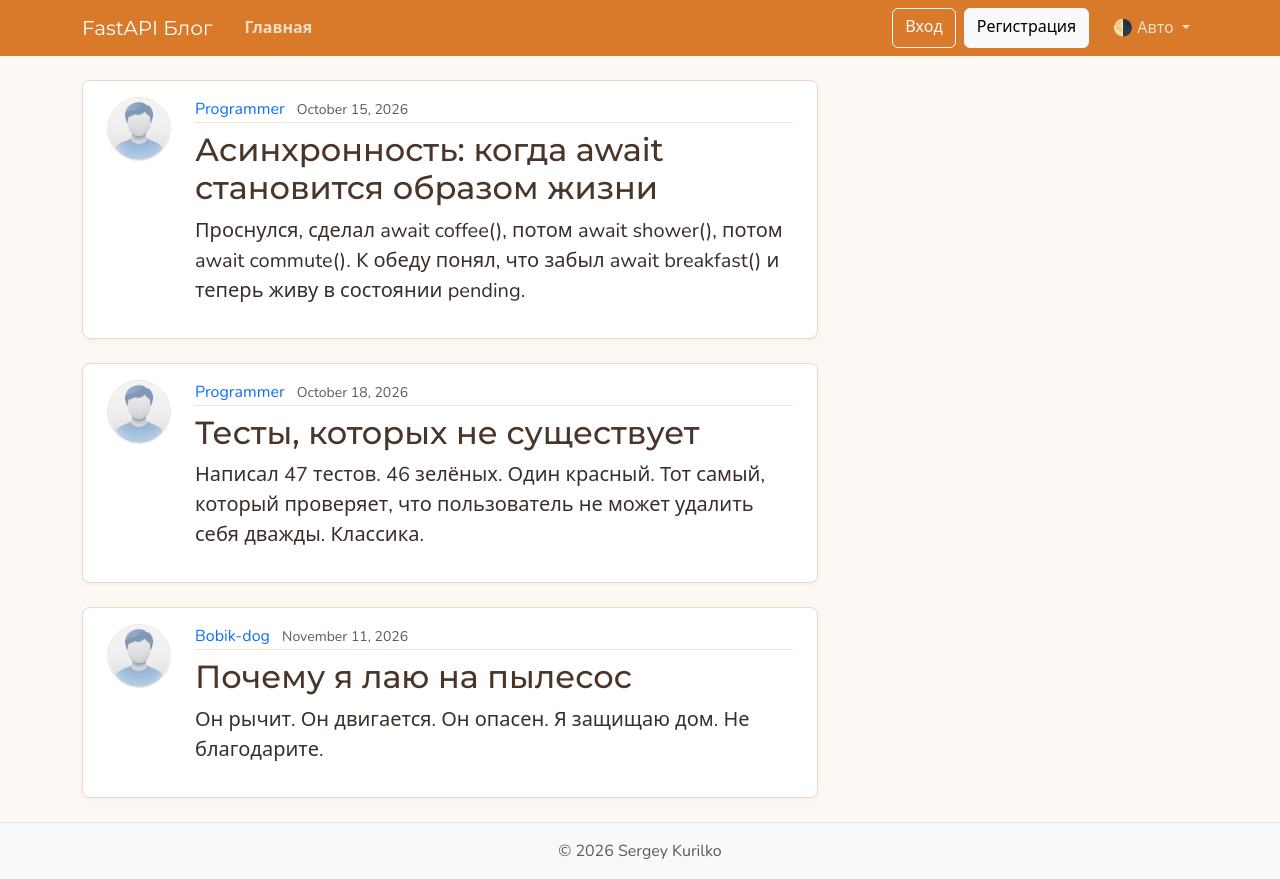
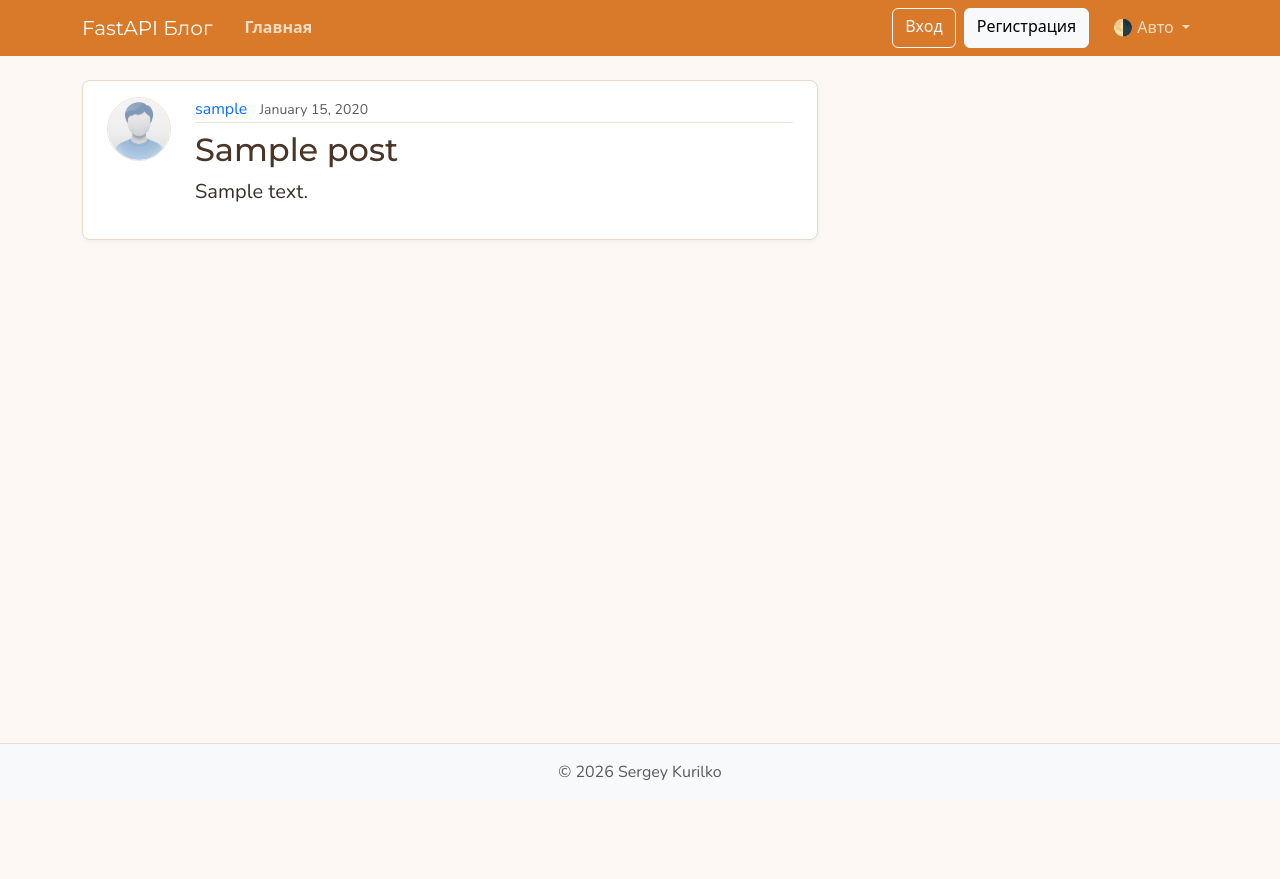
Before and after one commit to SergeyKurilko/fastapiBlog, a FastAPI app: page / in a window 1280 px wide. After the commit the page ends 780 px from the top, so only its background shows below. Run offline with FastAPI, Linux system fonts and the light colour scheme; tables that the repository leaves empty hold one stand-in row (values such as "Sample post").

Commit message:
episode 5

```diff
--- /dev/null
+++ b/database.py
@@ -0,0 +1,15 @@
+from sqlalchemy import create_engine
+from sqlalchemy.orm import DeclarativeBase, sessionmaker
+
+DB_URL = "sqlite:///./fastapi_blog.db"
+
+engine = create_engine(url=DB_URL, connect_args={"check_same_thread": False}, echo=True)
+
+SessionLocal = sessionmaker(bind=engine, autoflush=False, autocommit=False)
+
+class Base(DeclarativeBase):
+    pass
+
+def get_db_session():
+    with SessionLocal() as db_session:
+        yield db_session
--- a/main.py
+++ b/main.py
@@ -1,73 +1,45 @@
+from typing import Annotated
+
 from starlette.exceptions import HTTPException as StarletteHttpException
-from fastapi import FastAPI, Request, HTTPException, status
+from fastapi import FastAPI, Request, HTTPException, status, Depends
 from fastapi.templating import Jinja2Templates
 from fastapi.staticfiles import StaticFiles
 from fastapi.responses import JSONResponse
 from fastapi.exceptions import RequestValidationError
-from schemas import PostResponse, PostCreate
+from sqlalchemy import select
+from sqlalchemy.orm import Session
+
+import models
+from database import Base, engine, get_db_session
+from schemas import PostResponse, PostCreate, UserCreate, UserResponse
+
+# Создание БД
+Base.metadata.create_all(bind=engine)
 
 templates = Jinja2Templates(directory="templates")
 
 app = FastAPI()
 app.mount("/static", StaticFiles(directory="static"), name="static")
+app.mount("/media", StaticFiles(directory="media"), name="media")
 
-posts: list[dict] = [
-    {
-        "id": 1,
-        "author": "Programmer",
-        "title": "Асинхронность: когда await становится образом жизни",
-        "content": "Проснулся, сделал await coffee(), потом await shower(), потом await commute(). К обеду понял, что забыл await breakfast() и теперь живу в состоянии pending.",
-        "created_at": "October 15, 2026"
-    },
-    {
-        "id": 2,
-        "author": "Programmer",
-        "title": "Тесты, которых не существует",
-        "content": "Написал 47 тестов. 46 зелёных. Один красный. Тот самый, который проверяет, что пользователь не может удалить себя дважды. Классика.",
-        "created_at": "October 18, 2026",
-    },
-    {
-        "id": 3,
-        "author": "Bobik-dog",
-        "title": "Почему я лаю на пылесос",
-        "content": "Он рычит. Он двигается. Он опасен. Я защищаю дом. Не благодарите.",
-        "created_at": "November 11, 2026",
-    },
-]
-
-def get_post_by_id(post_id: int):
-    for post in posts:
-        if post["id"] == post_id:
-            return post
-    return None
 
 @app.get("/", include_in_schema=False, name="home")
 @app.get("/posts", include_in_schema=False, name="posts")
-def home_page(request: Request):
+def home_page(request: Request, db: Annotated[Session, Depends(get_db_session)]):
+    result = db.execute(select(models.Post))
+    posts = result.scalars().all()
     return templates.TemplateResponse(
         request,
         "home_page.html",
         context={"posts": posts, "title": "Посты"}
     )
 
-@app.post("/api/posts", response_model=PostResponse, status_code=status.HTTP_201_CREATED)
-def create_post(post_create: PostCreate):
-    next_id = max([post["id"] for post in posts]) + 1 if posts else 1
-    new_post = {
-        "id": next_id,
-        "author": post_create.author,
-        "title": post_create.title,
-        "content": post_create.content,
-        "created_at": "November 20, 2026",
-    }
-    posts.append(new_post)
-    return new_post
-
 @app.get("/posts/{post_id}", include_in_schema=False)
-def get_post_detail_page(request: Request, post_id: int):
-    post = get_post_by_id(post_id)
+def get_post_detail_page(request: Request, post_id: int, db: Annotated[Session, Depends(get_db_session)]):
+    result = db.execute(select(models.Post).where(models.Post.id == post_id))
+    post = result.scalars().first()
     if post:
-        context = {"title": post.get("title")[:20], "post": post}
+        context = {"title": post.title[:20], "post": post}
         return templates.TemplateResponse(
             request,
             "post_detail.html",
@@ -75,13 +47,118 @@ def get_post_detail_page(request: Request, post_id: int):
         )
     raise HTTPException(status_code=status.HTTP_404_NOT_FOUND, detail="Post not found")
 
+
+@app.get("/users/{user_id}/posts", include_in_schema=False, name="posts_by_user")
+def user_posts_page(
+        request: Request,
+        user_id: int,
+        db: Annotated[Session, Depends(get_db_session)]
+):
+    get_user_stmt = select(models.User).where(models.User.id == user_id)
+    get_user_result = db.execute(get_user_stmt)
+    user = get_user_result.scalar_one_or_none()
+    if user is None:
+        raise HTTPException(
+            status_code=status.HTTP_404_NOT_FOUND, detail="User not found"
+        )
+    posts_stmt = select(models.Post).where(models.Post.user_id == user.id)
+    posts_result = db.execute(posts_stmt)
+    posts = posts_result.scalars().all()
+    return templates.TemplateResponse(
+        request,
+        "user_posts.html",
+        {"posts": posts, "title": f"Посты от {user.username}", "user": user}
+    )
+
+
+@app.post("/api/users", response_model=UserResponse, status_code=status.HTTP_201_CREATED)
+def create_user(user: UserCreate, db: Annotated[Session, Depends(get_db_session)]):
+    username_exist_stmt = select(models.User).where(models.User.username == user.username)
+    username_exists_result = db.execute(username_exist_stmt)
+    existing_user = username_exists_result.scalar_one_or_none()
+    if existing_user:
+        raise HTTPException(
+            status_code=status.HTTP_400_BAD_REQUEST,
+            detail="User already exists"
+        )
+
+    email_exists_stmt = select(models.User).where(models.User.email == user.email)
+    email_exists_result = db.execute(email_exists_stmt)
+    email_exists_user = email_exists_result.scalar_one_or_none()
+    if email_exists_user:
+        raise HTTPException(
+            status_code=status.HTTP_400_BAD_REQUEST,
+            detail="Email already exists"
+        )
+    new_user = models.User(
+        username=user.username,
+        email=user.email
+    )
+    db.add(new_user)
+    db.commit()
+    db.refresh(new_user)
+    return new_user
+
+@app.get("/api/users/{user_id}", response_model=UserResponse)
+def get_user(user_id: int, db: Annotated[Session, Depends(get_db_session)]):
+    get_user_stmt = select(models.User).where(models.User.id == user_id)
+    get_user_result = db.execute(get_user_stmt)
+    user = get_user_result.scalar_one_or_none()
+    if user is None:
+        raise HTTPException(
+            status_code=status.HTTP_404_NOT_FOUND,
+            detail="User not found"
+        )
+    return user
+
+@app.get("/api/users/{user_id}/posts", response_model=list[PostResponse], status_code=status.HTTP_200_OK)
+def get_posts_by_user(user_id: int, db: Annotated[Session, Depends(get_db_session)]):
+    get_user_stmt = select(models.User).where(models.User.id == user_id)
+    get_user_result = db.execute(get_user_stmt)
+    user = get_user_result.scalar_one_or_none()
+    if user is None:
+        raise HTTPException(
+            status_code=status.HTTP_404_NOT_FOUND,
+            detail="User not found"
+        )
+    posts_stmt = select(models.Post).where(models.Post.user_id == user.id)
+    posts_result = db.execute(posts_stmt)
+    posts = posts_result.scalars().all()
+    return posts
+
+@app.post(
+    "/api/posts", response_model=PostResponse, status_code=status.HTTP_201_CREATED
+)
+def create_post(post_create: PostCreate, db:Annotated[Session, Depends(get_db_session)]):
+    get_user_stmt = select(models.User).where(models.User.id == post_create.user_id)
+    get_user_result = db.execute(get_user_stmt)
+    user = get_user_result.scalar_one_or_none()
+    if user is None:
+        raise HTTPException(
+            status_code=status.HTTP_404_NOT_FOUND,
+            detail="User not found"
+        )
+    new_post = models.Post(
+        title=post_create.title,
+        content=post_create.content,
+        user_id=post_create.user_id,
+    )
+    db.add(new_post)
+    db.commit()
+    db.refresh(new_post)
+    return new_post
+
 @app.get("/api/posts", response_model=list[PostResponse])
-def get_posts():
+def get_posts(db: Annotated[Session, Depends(get_db_session)]):
+    result = db.execute(select(models.Post))
+    posts = result.scalars().all()
     return posts
 
 @app.get("/api/posts/{post_id}", response_model=PostResponse)
-def get_post(post_id: int):
-    post = get_post_by_id(post_id)
+def get_post(post_id: int, db: Annotated[Session, Depends(get_db_session)]):
+    post_stmt = select(models.Post).where(models.Post.id == post_id)
+    post_result = db.execute(post_stmt)
+    post = post_result.scalar_one_or_none()
     if post:
         return post
     raise HTTPException(status_code=status.HTTP_404_NOT_FOUND, detail="Post not found")
--- a/templates/home_page.html
+++ b/templates/home_page.html
@@ -11,8 +11,8 @@
              loading="lazy">
         <div class="flex-grow-1">
           <div class="article-metadata mb-2">
-            <a class="me-2" href="#">{{ post.author }}</a>
-            <small class="text-body-secondary">{{ post.created_at }}</small>
+            <a class="me-2" href="{{ url_for('posts_by_user', user_id=post.user_id) }}">{{ post.author.username }}</a>
+            <small class="text-body-secondary">{{ post.created_at.strftime("%B %d, %Y") }}</small>
           </div>
           <h2>
             <a class="article-title" href="{{ url_for('get_post_detail_page', post_id=post.id ) }}">{{ post.title }}</a>
--- a/templates/post_detail.html
+++ b/templates/post_detail.html
@@ -10,8 +10,8 @@
            loading="lazy">
       <div class="flex-grow-1">
         <div class="article-metadata mb-2">
-          <a class="me-2" href="#">{{ post.author }}</a>
-          <small class="text-body-secondary">{{ post.created_at }}</small>
+          <a class="me-2" href="{{ url_for('posts_by_user', user_id=post.user_id) }}">{{ post.author.username }}</a>
+          <small class="text-body-secondary">{{ post.created_at.strftime("%B %d, %Y") }}</small>
         </div>
         <h2 class="article-title">{{ post.title }}</h2>
         <p class="article-content">{{ post.content }}</p>
```
Also changed, not shown: models.py (added, +37 -0 lines), schemas.py (+23 -4 lines), templates/user_posts.html (added, +30 -0 lines).
